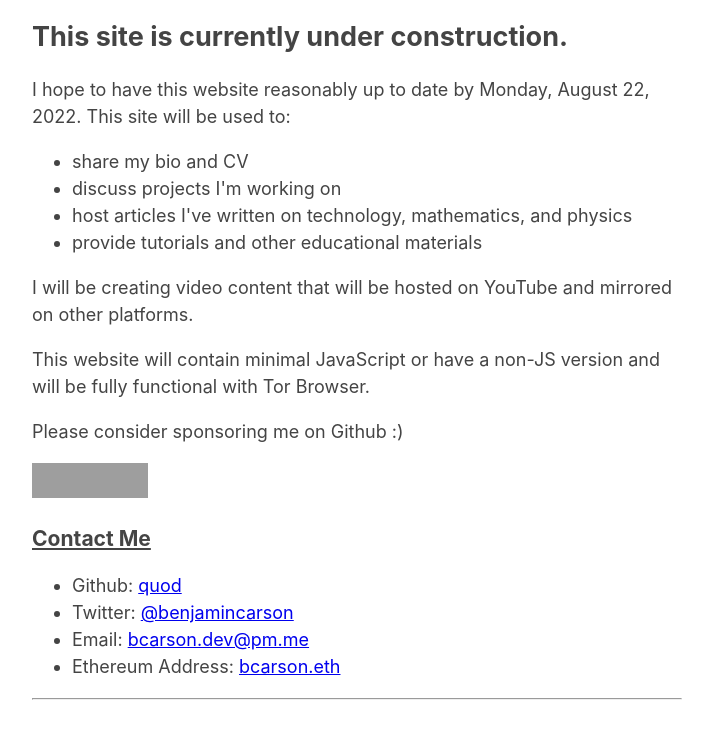
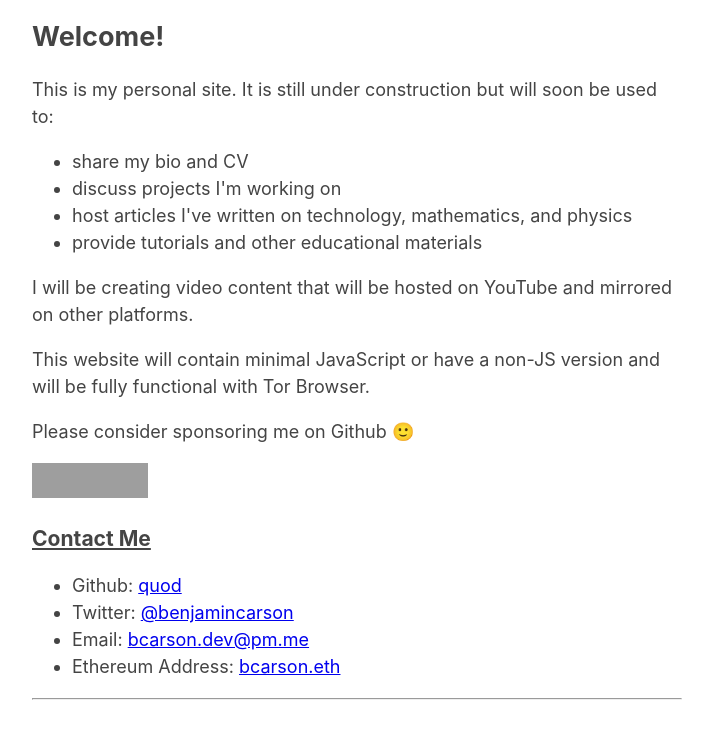
Before and after one commit to quod/bencarson.me, a plain HTML site: page index.html in a window 1280 px wide. Shown: the part 86-824 px from the top of the page, without its empty margins (283-985 px from the left). Drawn offline with Linux system fonts and the light colour scheme; grey boxes are pictures that could not be loaded.

Commit message:
Edit index.html; formatting

```diff
--- a/index.html
+++ b/index.html
@@ -19,11 +19,11 @@
         <h1>Benjamin Carson</h1>
     </header>
 
-    <h2>This site is currently under construction.</h2>
+    <h2>Welcome!</h2>
 
     <p>
-        I hope to have this website reasonably up to date by Monday, August 22,
-        2022. This site will be used to:
+        This is my personal site. It is still under construction but will soon be
+        used to:
     </p>
     <ul>
         <li>share my bio and CV</li>
@@ -43,7 +43,7 @@
         will be fully functional with Tor Browser.
     </aside>
 
-    <p>Please consider sponsoring me on Github :)</p>
+    <p>Please consider sponsoring me on Github 🙂</p>
     <iframe src="https://github.com/sponsors/quod/button" title="Sponsor quod" height="35" width="116"
         style="border: 0"></iframe>
 
```
